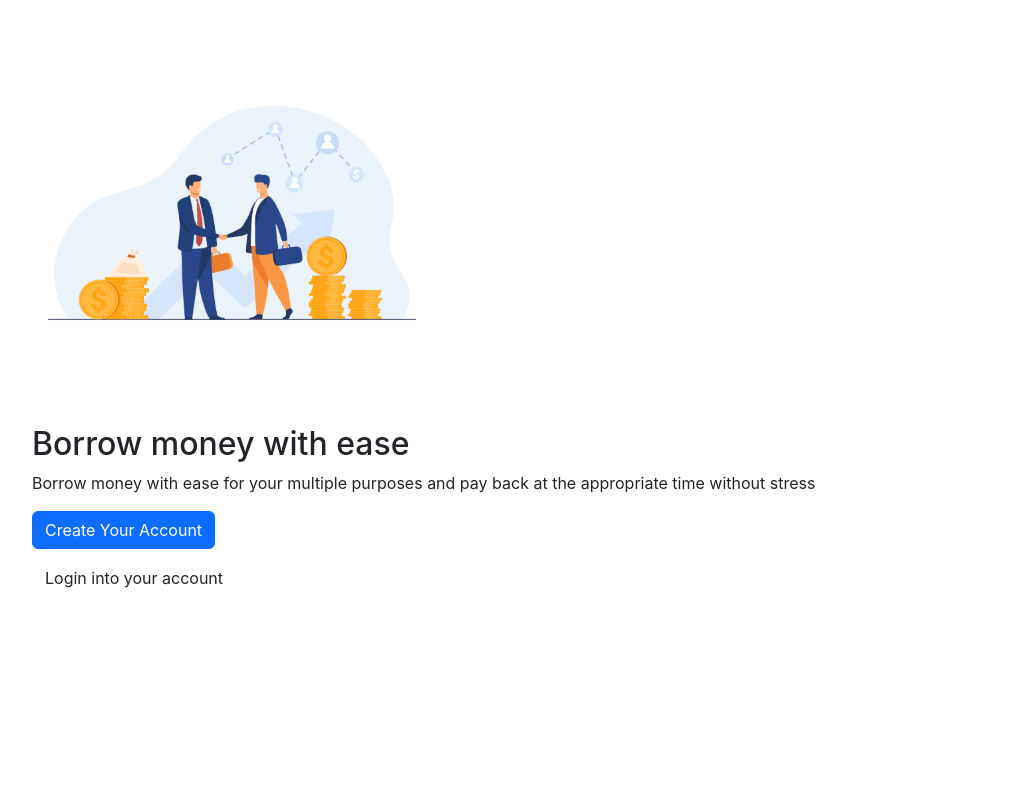
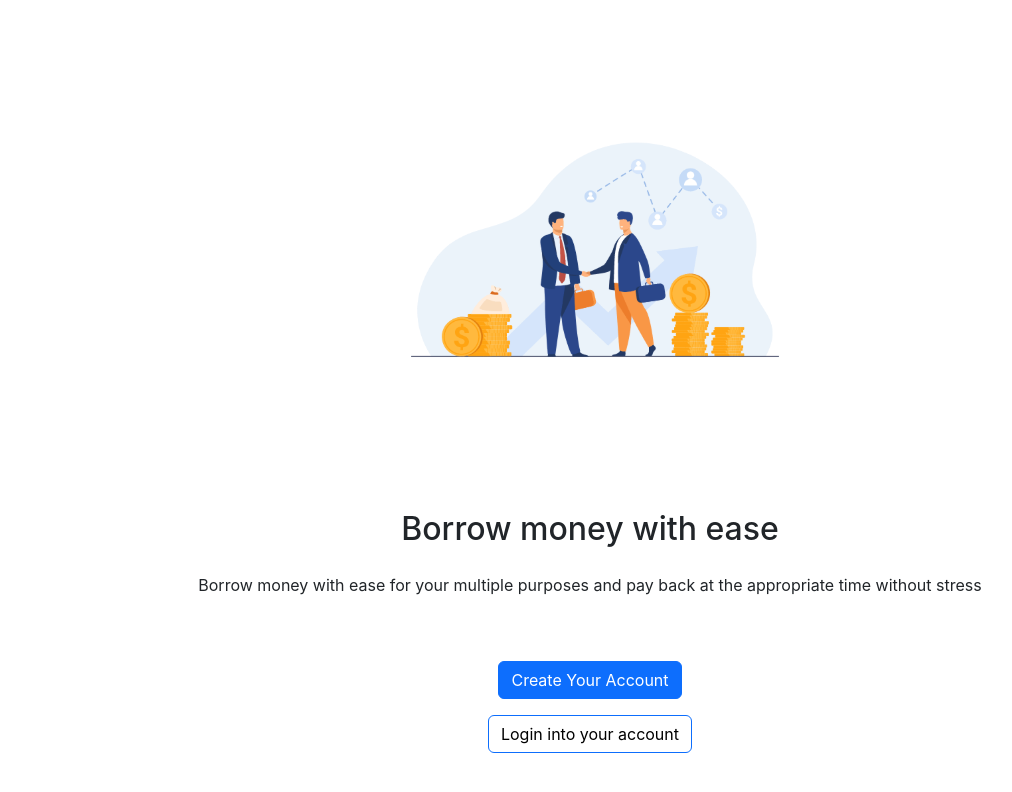
Before and after one commit to jonathan-mohabir2001/Borrow4Less_Web_Application, a React (Create React App) app in the folder client/: page /landing-borrow in a window 1280 px wide. Shown: the top 792 px of the page, without its empty margins (50-1062 px from the left). Built offline with nearby package versions, Linux system fonts and the light colour scheme.

Commit message:
FRONT END UPDATE - Styling of Landing/Greeting Pages updated to reflect Figma mock up accurately

```diff
--- a/client/src/App.css
+++ b/client/src/App.css
@@ -3,6 +3,7 @@
 .title-user-selection {
   display: flex;
   justify-content: center;
+  margin-bottom: 15vh;
 }
 
 .types-of-users-images {
--- a/client/src/components/landingcomponents/BorrowMoneyEasy.js
+++ b/client/src/components/landingcomponents/BorrowMoneyEasy.js
@@ -4,30 +4,37 @@ import LandingImage02 from './images/LandingImage02.svg';
 
 function BorrowMoneyEasy() {
   return (
-    <div className="container">
-      <section>
+    <div className="d-flex flex-column justify-content-center align-items-center vh-100">
+      <section id="image-section" className="text-center mb-5">
         <img
           src={LandingImage02}
           alt="Borrow Money Easy"
           className="borrow-money-image"
         ></img>
       </section>
-      <section>
+      <section id="header-section" className="text-center mb-3">
         <header>
           <h2>Borrow money with ease</h2>
         </header>
       </section>
-      <section>
+      <section id="text-section" className="text-center mb-5">
         <p>
           Borrow money with ease for your multiple purposes and pay back at the
           appropriate time without stress
         </p>
       </section>
 
-      <section className="buttons-section">
-        <button className="btn btn-primary">Create Your Account</button>
-        <br></br>
-        <button className='btn btn-primary"'> Login into your account</button>
+      <section
+        id="button-section"
+        className="buttons-section d-flex flex-column align-items-center"
+      >
+        <button className="btn btn-primary mb-3">Create Your Account</button>
+        <button
+          className="btn btn-primary"
+          style={{ backgroundColor: 'white', color: 'black' }}
+        >
+          Login into your account
+        </button>
       </section>
     </div>
   );
--- a/client/src/components/landingcomponents/UserSelection.js
+++ b/client/src/components/landingcomponents/UserSelection.js
@@ -4,7 +4,7 @@ import BorrowerImage from './images/BorrowerImage.svg';
 import LenderImage from './images/LenderImage.svg';
 function UserSelection() {
   return (
-    <div className="container justify-content-center">
+    <div className="d-flex flex-column justify-content-center align-items-center vh-100">
       <section className="title-user-selection">
         <header>
           <h2>Sign Up as A </h2>
--- a/client/src/components/landingcomponents/WithdrawDeposit.js
+++ b/client/src/components/landingcomponents/WithdrawDeposit.js
@@ -4,8 +4,8 @@ import LandingImage03 from './images/LandingImage03.svg';
 
 function WithdrawDeposit() {
   return (
-    <div className="container">
-      <section>
+    <div className="d-flex flex-column justify-content-center align-items-center vh-100">
+      <section id="image-section" className="text-center mb-5">
         <img
           src={LandingImage03}
           alt="Withdraw Deposit"
@@ -13,23 +13,30 @@ function WithdrawDeposit() {
         ></img>
       </section>
 
-      <section>
+      <section id="header-section" className="text-center mb-3">
         <header>
           <h2>Withdraw and Deposit money</h2>
         </header>
       </section>
 
-      <section>
+      <section id="text-section" className="text-center mb-5">
         <p>
           With just a click, you can withdraw or deposit your funds at any point
           in time without stress.
         </p>
       </section>
 
-      <section className="buttons-section">
-        <button className="btn btn-primary">Create Your Account</button>
-        <br></br>
-        <button className='btn btn-primary"'> Login into your account</button>
+      <section
+        id="button-section"
+        className="buttons-section d-flex flex-column align-items-center"
+      >
+        <button className="btn btn-primary mb-3">Create Your Account</button>
+        <button
+          className="btn btn-primary"
+          style={{ backgroundColor: 'white', color: 'black' }}
+        >
+          Login into your account
+        </button>
       </section>
     </div>
   );
```
